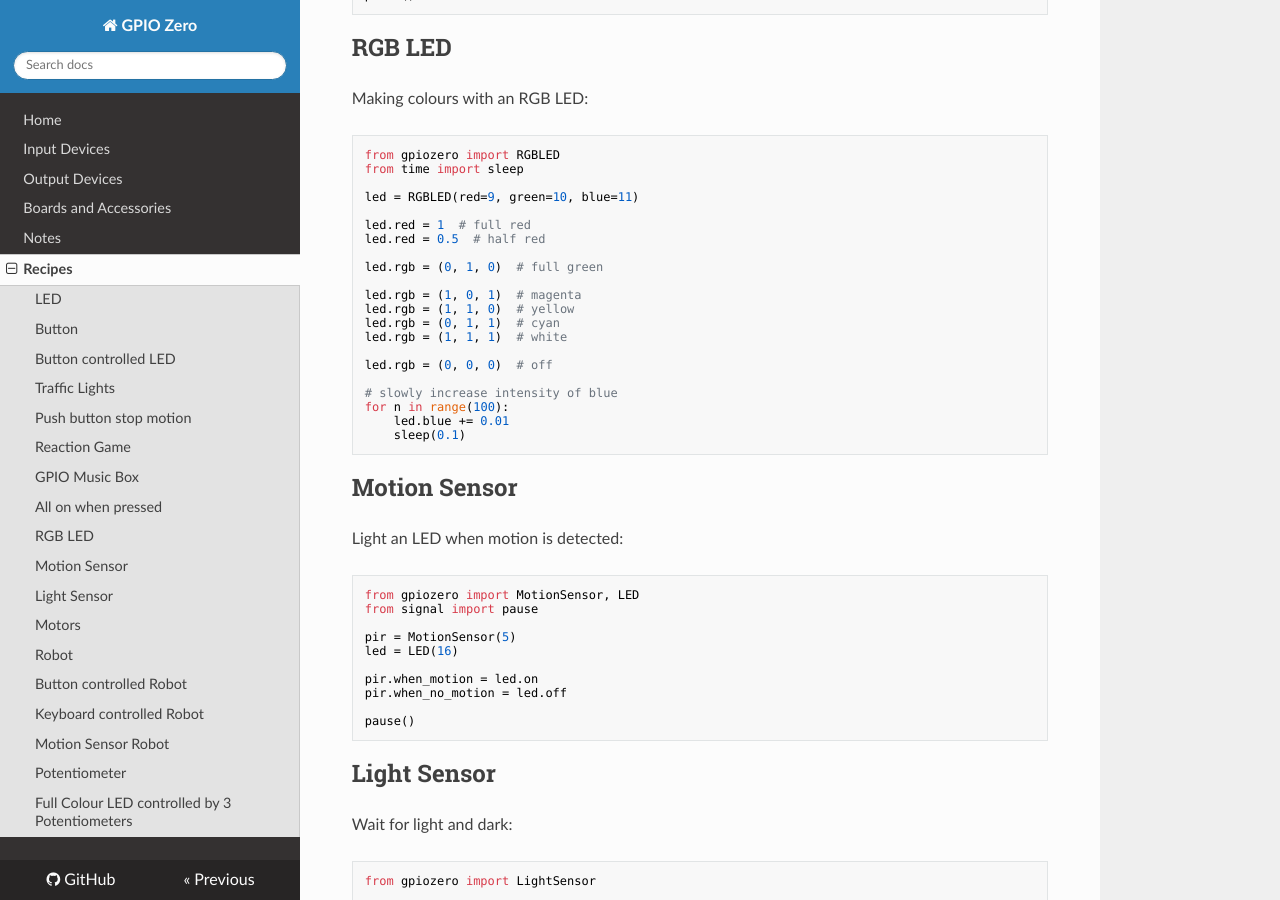
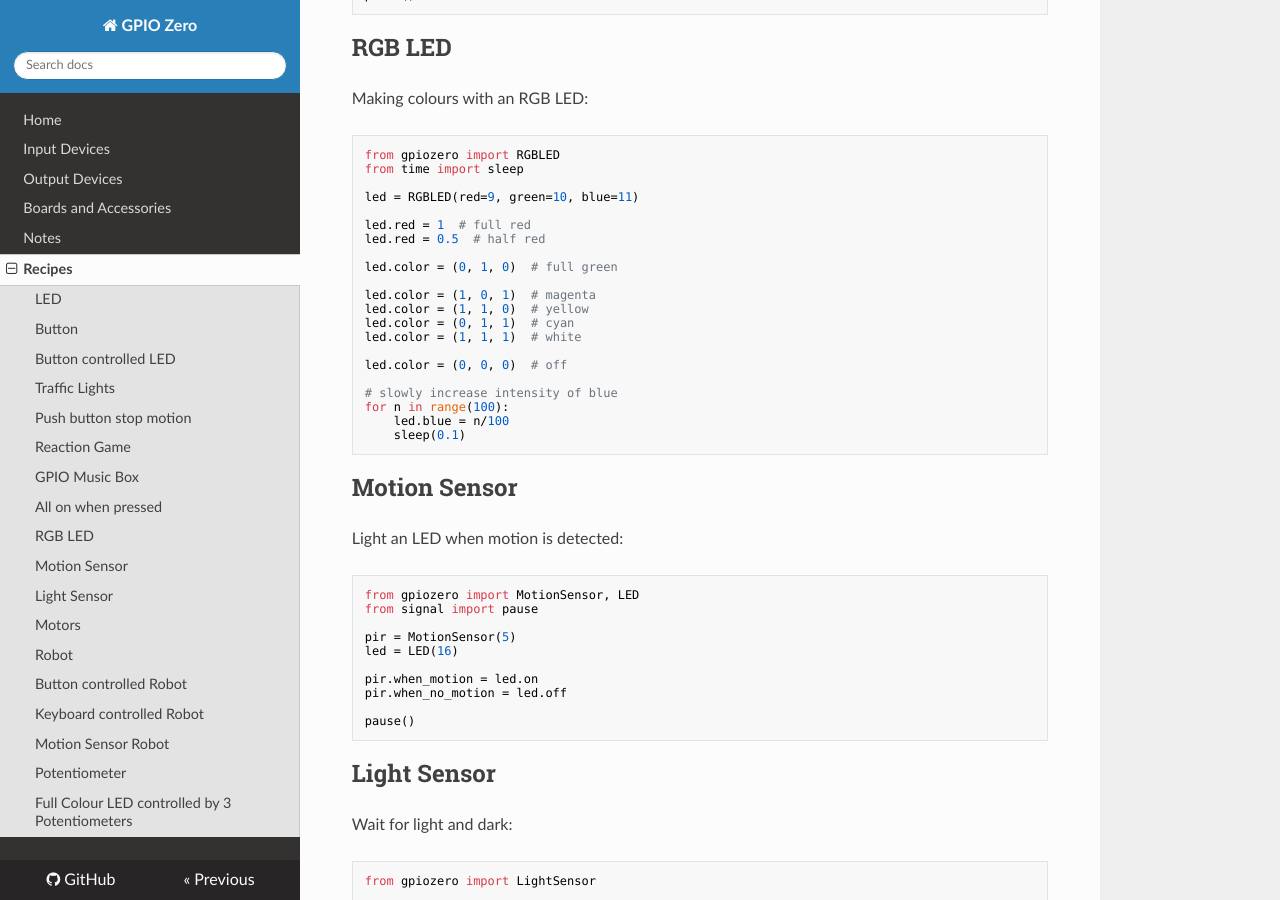
Before and after one commit to gpiozero/gpiozero, an MkDocs documentation site: the page built from docs/recipes.md, in a window 1280 px wide and 900 px high, scrolled down 4824 px. Built offline with MkDocs 1.6.1, drawn with Linux system fonts in a browser that asks for light colours; nearby versions of some CDN libraries; old or Windows-style settings are respelled for this version of MkDocs.

Commit message:
Correct RGBLED recipe

````diff
--- a/docs/recipes.md
+++ b/docs/recipes.md
@@ -310,18 +310,18 @@ led = RGBLED(red=9, green=10, blue=11)
 led.red = 1  # full red
 led.red = 0.5  # half red
 
-led.rgb = (0, 1, 0)  # full green
+led.color = (0, 1, 0)  # full green
 
-led.rgb = (1, 0, 1)  # magenta
-led.rgb = (1, 1, 0)  # yellow
-led.rgb = (0, 1, 1)  # cyan
-led.rgb = (1, 1, 1)  # white
+led.color = (1, 0, 1)  # magenta
+led.color = (1, 1, 0)  # yellow
+led.color = (0, 1, 1)  # cyan
+led.color = (1, 1, 1)  # white
 
-led.rgb = (0, 0, 0)  # off
+led.color = (0, 0, 0)  # off
 
 # slowly increase intensity of blue
 for n in range(100):
-    led.blue += 0.01
+    led.blue = n/100
     sleep(0.1)
 ```
 
````
